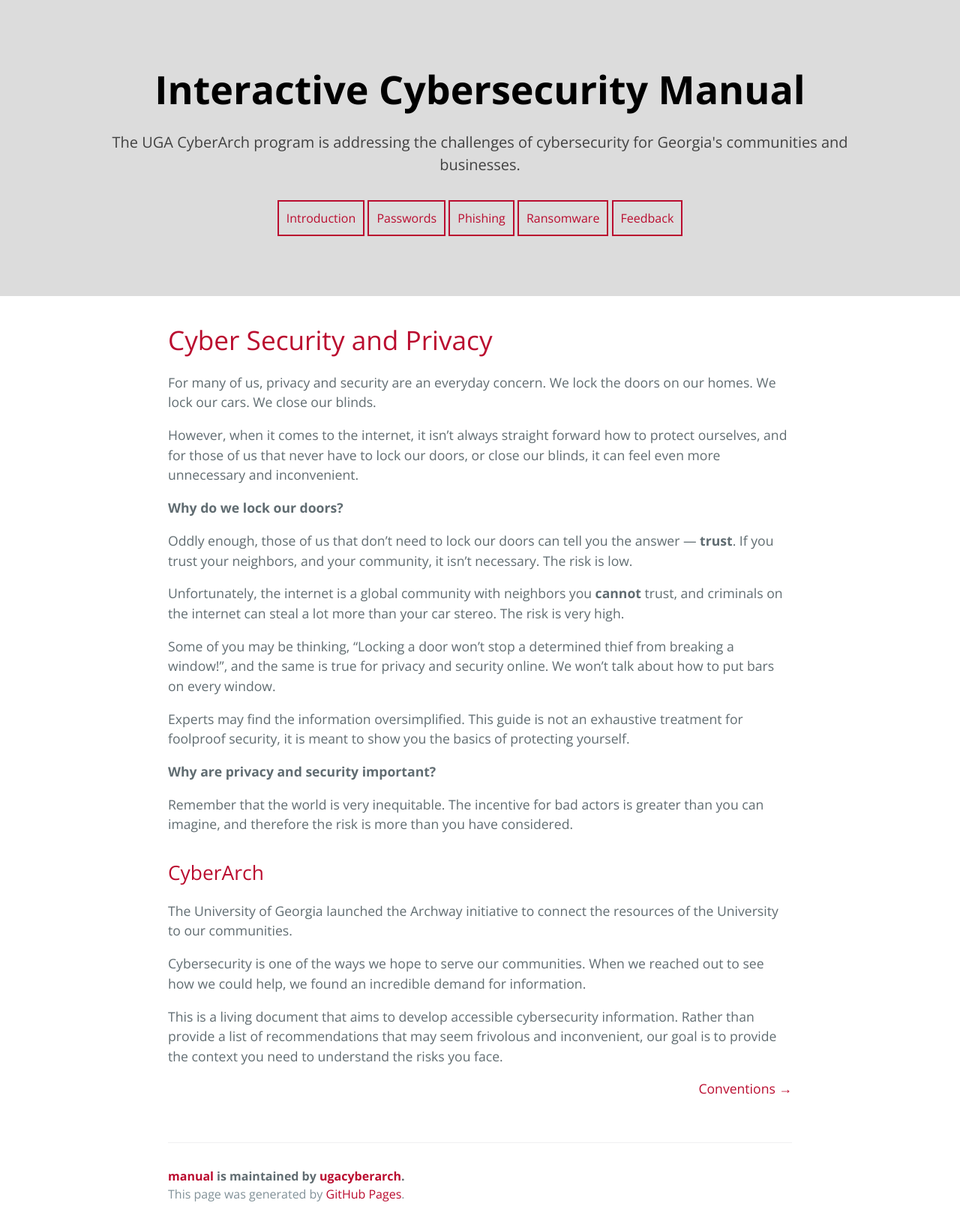
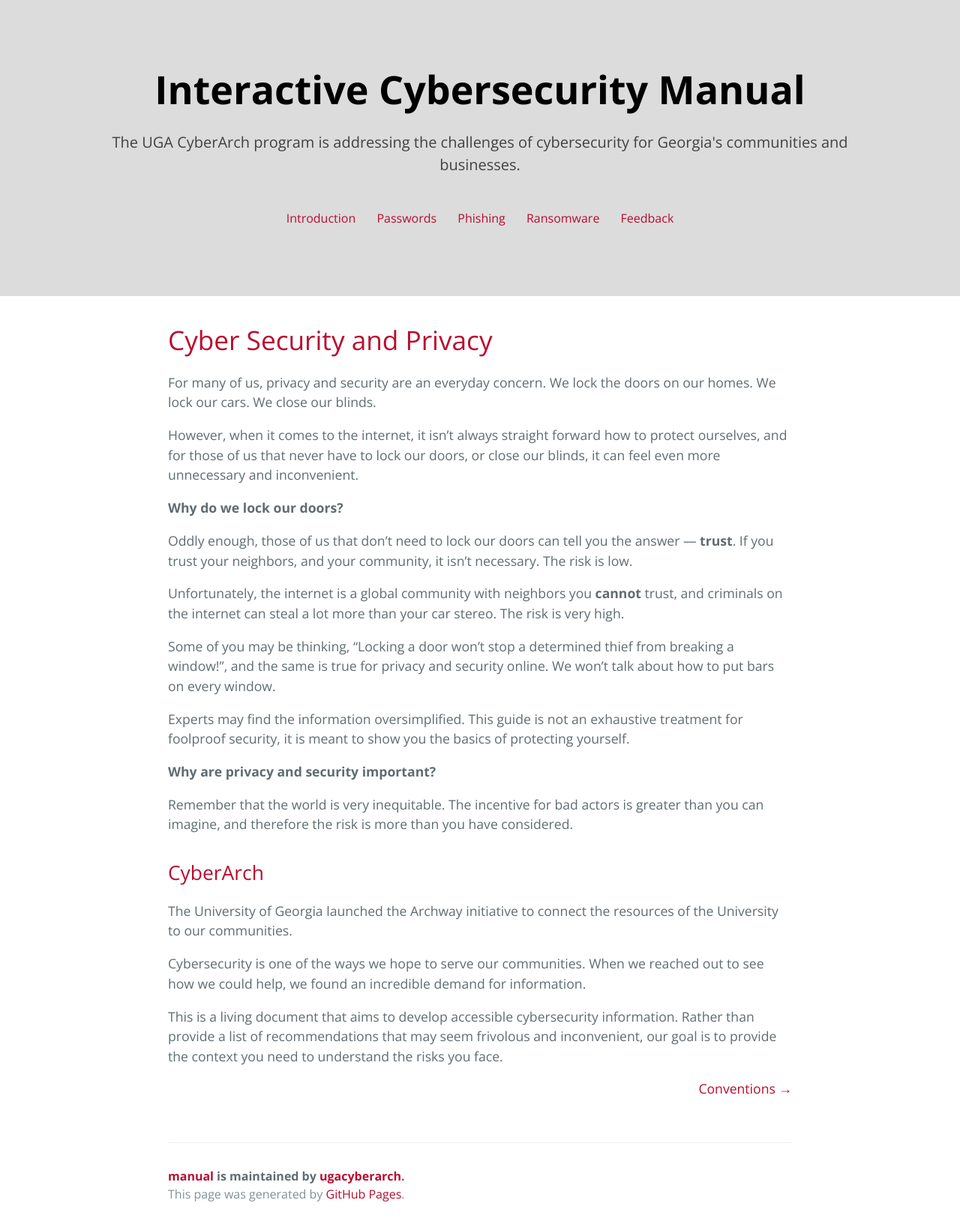
Before and after one commit to ugacyberarch/manual, a Jekyll site: the page built from index.md, in a window 1280 px wide. Shown: the whole page at 75% size. Built offline with Jekyll 4.4.1, drawn with Linux system fonts in a browser that asks for light colours.

Commit message:
Update default.html

```diff
--- a/_layouts/default.html
+++ b/_layouts/default.html
@@ -55,7 +55,7 @@
   color: #BA0C2F;
   padding: 10px;
   font-size: 16px;
-  border-color: #BA0C2F;
+  border-color: Transparent;
   border-style: solid;
   display: inline-block;
 }
@@ -76,7 +76,7 @@
 
 .dropdown-content a {
   color: white;
-  padding: 8px 12px;
+  padding: 12px 16px;
   text-decoration: none;
   display: block;
 }
```
